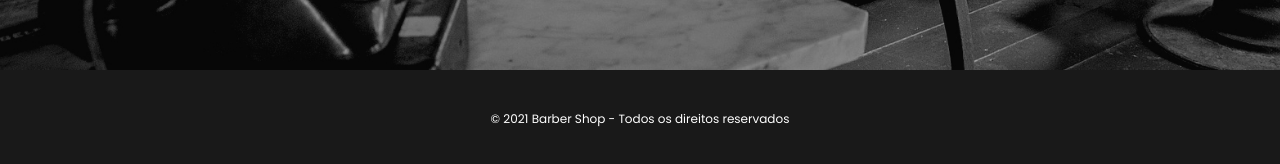
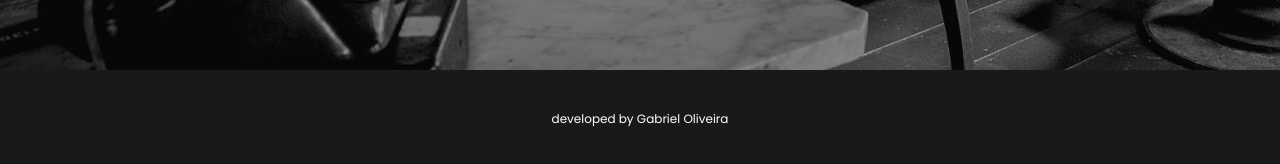
Before and after one commit to GabrielOliveira28/barber-shop, a plain HTML site: page index.html in a window 1280 px wide. Shown: the part 5147-5311 px from the top of the page. Drawn offline with Linux system fonts and the light colour scheme.

Commit message:
Update index.html

```diff
--- a/index.html
+++ b/index.html
@@ -255,7 +255,7 @@
   </section>
 
   <footer class="footer">
-    © 2021 Barber Shop - Todos os direitos reservados
+    developed by Gabriel Oliveira
   </footer>
 
 </body>
```
